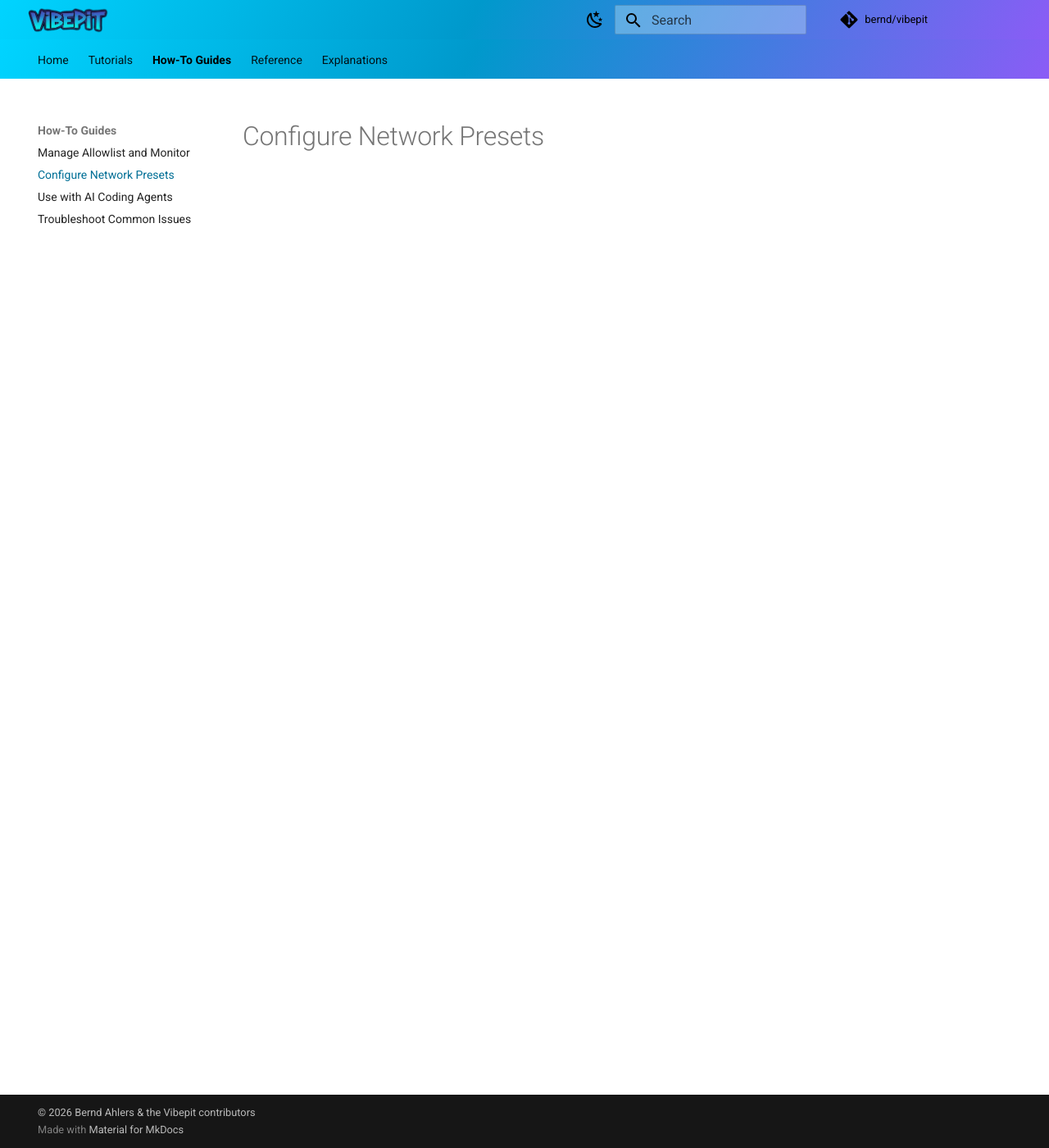
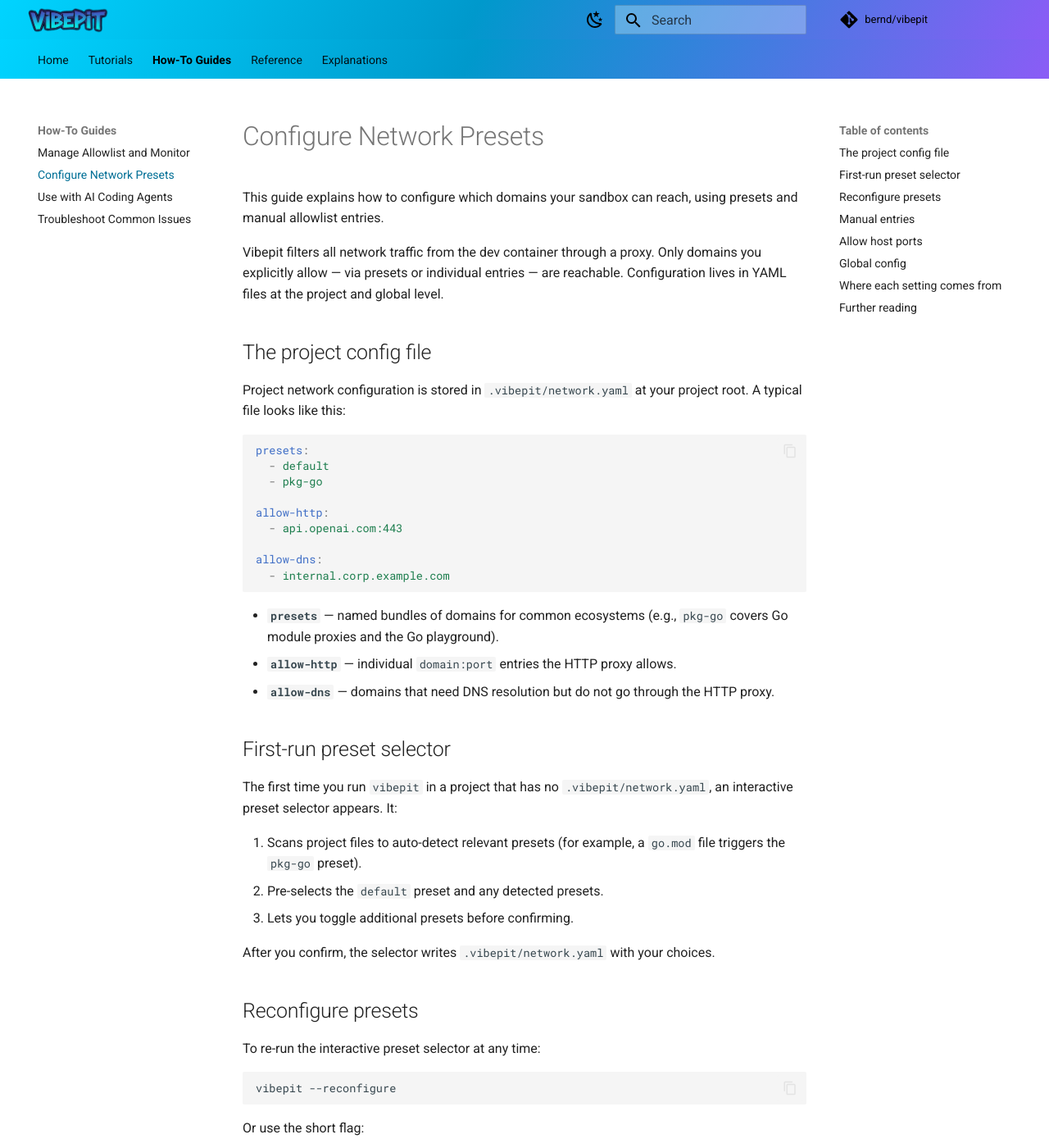
Before and after one commit to bernd/vibepit, an MkDocs documentation site: the page built from docs/content/how-to/configure-presets.md, in a window 1280 px wide and 1400 px high. Shown: the whole window at 82% size. Built offline with MkDocs 1.6.1 and Material for MkDocs 9.7.7, drawn with Linux system fonts in a browser that asks for light colours; comment, search, counter and statistics services are not loaded; some of the changed text lies outside the part shown.

Commit message:
Add configure network presets how-to guide
Co-Authored-By: Claude Opus 4.6 <noreply@anthropic.com>

````diff
--- a/docs/content/how-to/configure-presets.md
+++ b/docs/content/how-to/configure-presets.md
@@ -1 +1,133 @@
 # Configure Network Presets
+
+This guide explains how to configure which domains your sandbox can reach,
+using presets and manual allowlist entries.
+
+Vibepit filters all network traffic from the dev container through a proxy.
+Only domains you explicitly allow — via presets or individual entries — are
+reachable. Configuration lives in YAML files at the project and global level.
+
+## The project config file
+
+Project network configuration is stored in `.vibepit/network.yaml` at your
+project root. A typical file looks like this:
+
+```yaml
+presets:
+  - default
+  - pkg-go
+
+allow-http:
+  - api.openai.com:443
+
+allow-dns:
+  - internal.corp.example.com
+```
+
+- **`presets`** — named bundles of domains for common ecosystems (e.g.,
+  `pkg-go` covers Go module proxies and the Go playground).
+- **`allow-http`** — individual `domain:port` entries the HTTP proxy allows.
+- **`allow-dns`** — domains that need DNS resolution but do not go through the
+  HTTP proxy.
+
+## First-run preset selector
+
+The first time you run `vibepit` in a project that has no
+`.vibepit/network.yaml`, an interactive preset selector appears. It:
+
+1. Scans project files to auto-detect relevant presets (for example, a
+   `go.mod` file triggers the `pkg-go` preset).
+2. Pre-selects the `default` preset and any detected presets.
+3. Lets you toggle additional presets before confirming.
+
+After you confirm, the selector writes `.vibepit/network.yaml` with your
+choices.
+
+## Reconfigure presets
+
+To re-run the interactive preset selector at any time:
+
+```bash
+vibepit --reconfigure
+```
+
+Or use the short flag:
+
+```bash
+vibepit -r
+```
+
+The selector opens with your current presets pre-checked. After you confirm,
+the file is rewritten with the new preset selection. Existing `allow-http` and
+`allow-dns` entries are preserved.
+
+## Manual entries
+
+You can add `allow-http` and `allow-dns` entries directly to the config file.
+These entries use the same wildcard syntax as the CLI commands:
+
+```yaml
+allow-http:
+  - api.example.com:443
+  - "*.cdn.example.com:443"
+  - staging.example.com:80*
+
+allow-dns:
+  - "*.internal.example.com"
+```
+
+A `*.` prefix matches any subdomain but not the apex domain. Port patterns
+support digits and `*` as a wildcard. See the
+[Allowlist and Monitor](allowlist-and-monitor.md) guide for full wildcard
+details.
+
+## Allow host ports
+
+The `allow-host-ports` key lists port numbers on `host.vibepit` that are
+reachable from inside the container. This is a project config setting only and
+is not available in the global config or via CLI flags.
+
+```yaml
+allow-host-ports:
+  - 3000
+  - 5432
+```
+
+## Global config
+
+Global settings apply to every project. The global config file is located at:
+
+```
+$XDG_CONFIG_HOME/vibepit/config.yaml
+```
+
+It supports the following keys:
+
+```yaml
+allow-http:
+  - api.example.com:443
+
+allow-dns:
+  - internal.corp.example.com
+
+block-cidr:
+  - 10.0.0.0/8
+```
+
+## Where each setting comes from
+
+Each configuration key has a specific source. Settings are not merged
+uniformly — each key follows its own rules:
+
+| Key | Source |
+|---|---|
+| `presets` | Project config. Expanded into HTTP allow entries after loading. |
+| `allow-http` | Global config + project config + CLI flags, then preset entries appended after explicit entries. |
+| `allow-dns` | Global config + project config. No CLI or preset layer. |
+| `block-cidr` | Global config only. |
+| `allow-host-ports` | Project config only. |
+
+## Further reading
+
+See the [Network Presets](../reference/presets.md) reference for the full
+preset catalog, including which domains each preset covers.
````
